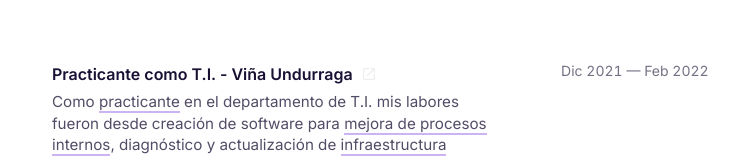
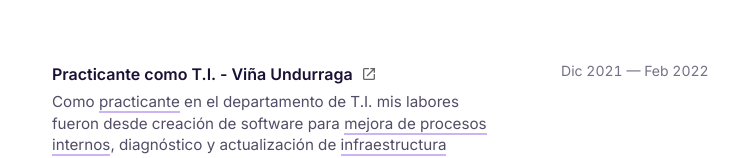
Before and after one commit to Inverosimil/inverosimil_page, a Next.js app: page / in a window 1280 px wide. Shown: the part 1974-2132 px from the top of the page, without its empty margins (454-1193 px from the left). Built offline with nearby package versions, Linux system fonts and the light colour scheme.

Commit message:
Enhance icon visibility in Home component by adjusting brightness and contrast settings for improved dark mode compatibility. This update ensures a consistent appearance across themes.

```diff
--- a/src/app/page.tsx
+++ b/src/app/page.tsx
@@ -259,7 +259,7 @@
                   <div className="min-w-0">
                     <p className="font-semibold text-foreground group-hover:text-accent transition-colors flex items-center gap-2">
                       Practicante como T.I. - Viña Undurraga
-                      <img src="/icons/redirect.svg" alt="" className="w-4 h-4 opacity-60 group-hover:opacity-100 transition-opacity" />
+                      <img src="/icons/redirect.svg" alt="" className="w-4 h-4 opacity-60 group-hover:opacity-100 transition-opacity brightness-0 contrast-200 dark:brightness-200 dark:contrast-0" />
                     </p>
                     <p className="mt-1 text-foreground/75 text-sm sm:text-[0.95rem]">
                       Como <span className="soft-underline cursor-default">practicante</span> en el departamento de T.I. mis labores fueron desde creación de software para <span className="soft-underline cursor-default">mejora de procesos internos</span>, diagnóstico y actualización de <span className="soft-underline cursor-default">infraestructura informática</span>, administración de <span className="soft-underline cursor-default">bases de datos</span> y <span className="soft-underline cursor-default">soporte técnico</span>.
```
